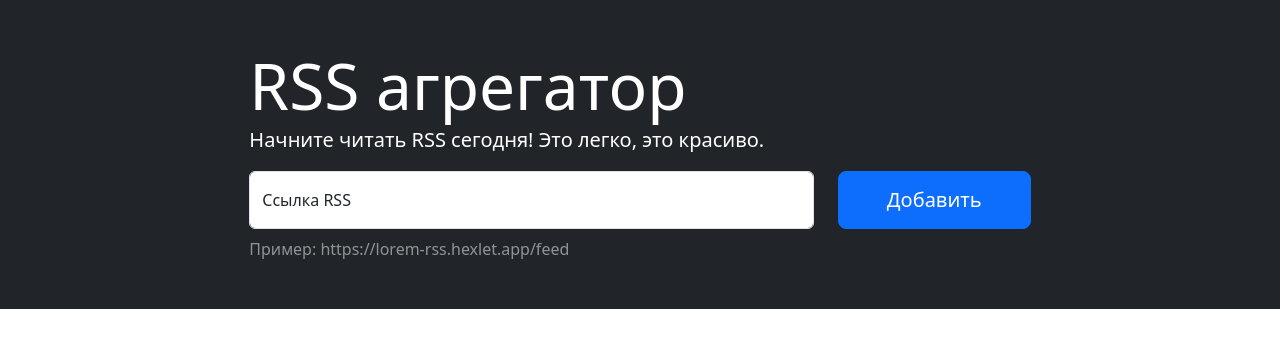
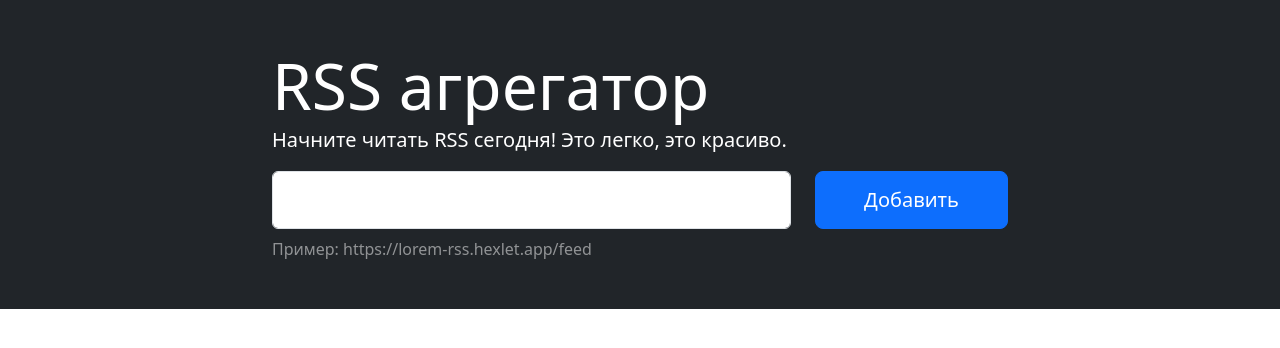
Before and after one commit to diplomatgmg/frontend-project-11, a React (Create React App) app: page / in a window 1280 px wide. Shown: the top 348 px of the page. Built offline with nearby package versions, Linux system fonts and the light colour scheme.

Commit message:
Добавлен react-bootstrap

```diff
--- a/package.json
+++ b/package.json
@@ -14,6 +14,7 @@
   "dependencies": {
     "bootstrap": "^5.3.2",
     "react": "^18.2.0",
+    "react-bootstrap": "^2.10.1",
     "react-dom": "^18.2.0",
     "react-scripts": "^5.0.1"
   },
@@ -22,7 +23,6 @@
     "@types/react-dom": "^18.2.19",
     "@typescript-eslint/eslint-plugin": "^6.21.0",
     "@typescript-eslint/parser": "^6.21.0",
-    "typescript": "^5.3.3",
     "eslint": "^8.56.0",
     "eslint-config-standard-with-typescript": "^43.0.1",
     "eslint-plugin-import": "^2.29.1",
@@ -30,6 +30,7 @@
     "eslint-plugin-promise": "^6.1.1",
     "eslint-plugin-react": "^7.33.2",
     "ts-loader": "^9.5.1",
+    "typescript": "^5.3.3",
     "webpack": "^5.90.1"
   },
   "browserslist": {
--- a/src/components/Button.tsx
+++ /dev/null
@@ -1,17 +0,0 @@
-import React, { type FC, type ReactElement } from 'react'
-
-interface ButtonProps {
-  text: string
-}
-
-const Button: FC<ButtonProps> = ({ text }): ReactElement => {
-  return (
-    <button type="submit"
-            aria-label="add"
-            className="h-100 btn btn-lg btn-primary px-sm-5">
-      {text}
-    </button>
-  )
-}
-
-export default Button
--- a/src/components/Form.tsx
+++ /dev/null
@@ -1,24 +0,0 @@
-import React, { type ReactElement } from 'react'
-import Button from './Button'
-import Input from './Input'
-import Label from './Label'
-
-const Form = (): ReactElement => {
-  return (
-    <form action="" className="rss-form text-body">
-      <div className="row">
-        <div className="col">
-          <div className="form-floating">
-            <Input id={'url-input'}/>
-            <Label htmlFor={'url-input'} text={'Ссылка RSS'}/>
-          </div>
-        </div>
-        <div className="col-auto">
-          <Button text={'Добавить'}/>
-        </div>
-      </div>
-    </form>
-  )
-}
-
-export default Form
--- a/src/components/HeaderSection.tsx
+++ b/src/components/HeaderSection.tsx
@@ -1,17 +1,21 @@
 import React, { type ReactElement } from 'react'
-import Form from './Form'
+import { Col, Container, Row } from 'react-bootstrap'
+import RssForm from './RssForm'
 
 const HeaderSection = (): ReactElement => {
   return (
     <section className="container-fluid bg-dark p-5">
-      <div className="row">
-        <div className="col-md-10 col-lg-8 mx-auto text-white">
-          <h1 className="display-3 mb-0">RSS агрегатор</h1>
-          <p className="lead">Начните читать RSS сегодня! Это легко, это красиво.</p>
-          <Form/>
-          <p className="mt-2 mb-0 opacity-50">Пример: https://lorem-rss.hexlet.app/feed</p>
-          <p className="feedback m-0 position-absolute small text-danger"></p></div>
-      </div>
+      <Container>
+        <Row>
+          <Col md={10} lg={8} className="mx-auto text-white">
+            <h1 className="display-3 mb-0">RSS агрегатор</h1>
+            <p className="lead">Начните читать RSS сегодня! Это легко, это красиво.</p>
+            <RssForm />
+            <p className="mt-2 mb-0 opacity-50">Пример: https://lorem-rss.hexlet.app/feed</p>
+            <p className="feedback m-0 position-absolute small text-danger"></p>
+          </Col>
+        </Row>
+      </Container>
     </section>
   )
 }
--- a/src/components/Input.tsx
+++ /dev/null
@@ -1,18 +0,0 @@
-import React, { type FC, type ReactElement } from 'react'
-
-interface InputProps {
-  id: string
-}
-
-const Input: FC<InputProps> = ({ id }): ReactElement => {
-  return (
-    <input id={id}
-           placeholder=""
-           name="url"
-           aria-label="url"
-           className="form-control w-100"
-           autoComplete="off"/>
-  )
-}
-
-export default Input
--- a/src/components/Label.tsx
+++ /dev/null
@@ -1,14 +0,0 @@
-import React, { type FC, type ReactElement } from 'react'
-
-interface LabelProps {
-  htmlFor: string
-  text: string
-}
-
-const Label: FC<LabelProps> = ({ htmlFor, text }): ReactElement => {
-  return (
-    <label htmlFor={htmlFor}>{text}</label>
-  )
-}
-
-export default Label
--- a/src/components/MainSection.tsx
+++ b/src/components/MainSection.tsx
@@ -1,12 +1,13 @@
 import React, { type ReactElement } from 'react'
+import { Row, Col } from 'react-bootstrap'
 
 const MainSection = (): ReactElement => {
   return (
     <section className="container-fluid container-xxl p-5">
-      <div className="row">
-        <div className="col-md-10 col-lg-8 order-1 mx-auto posts"></div>
-        <div className="col-md-10 col-lg-4 mx-auto order-0 order-lg-1 feeds"></div>
-      </div>
+      <Row>
+        <Col md={10} lg={8} order={1} className="mx-auto posts"></Col>
+        <Col md={10} lg={4} order={0} order-lg={1} className="mx-auto feeds"></Col>
+      </Row>
     </section>
   )
 }
--- /dev/null
+++ b/src/components/RssForm.tsx
@@ -0,0 +1,30 @@
+import React, { type ReactElement } from 'react'
+import { Form, Row, Col, Button } from 'react-bootstrap'
+
+const RssForm = (): ReactElement => {
+  return (
+    <Form action="">
+      <Row>
+        <Col>
+          <Form.Group className="form-floating">
+            <Form.Control id='url-input'
+                   placeholder=""
+                   name="url"
+                   aria-label="url"
+                   autoComplete="off"/>
+            <Form.Label htmlFor="url-input">Ссылка RSS</Form.Label>
+          </Form.Group>
+        </Col>
+        <Col xs="auto">
+          <Button type="submit"
+                  aria-label="add"
+                  className="h-100 btn-lg px-sm-5">
+            Добавить
+          </Button>
+        </Col>
+      </Row>
+    </Form>
+  )
+}
+
+export default RssForm
```
Also changed, not shown: 1 other file (tests, documents, lock files or other folders).
